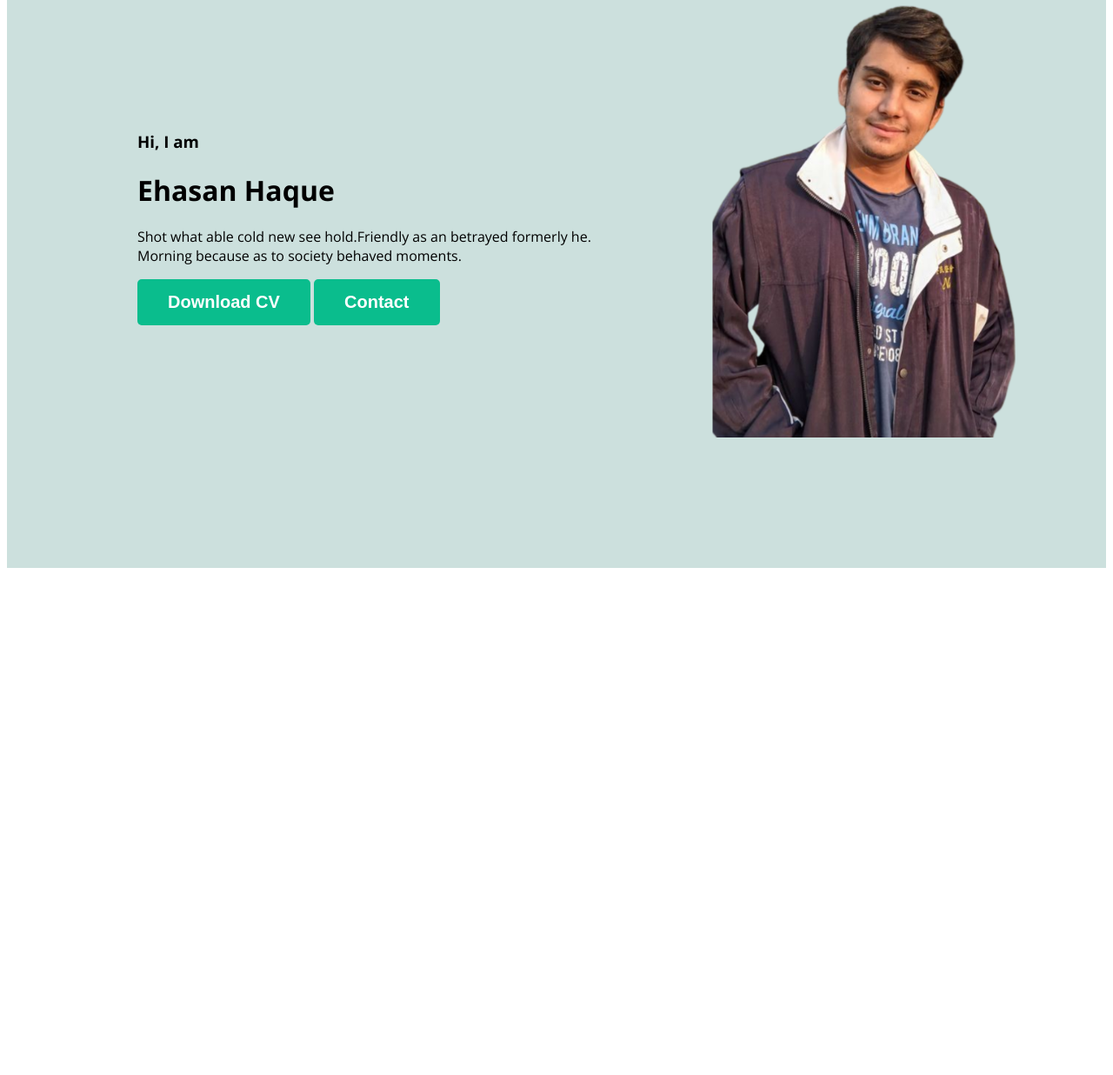
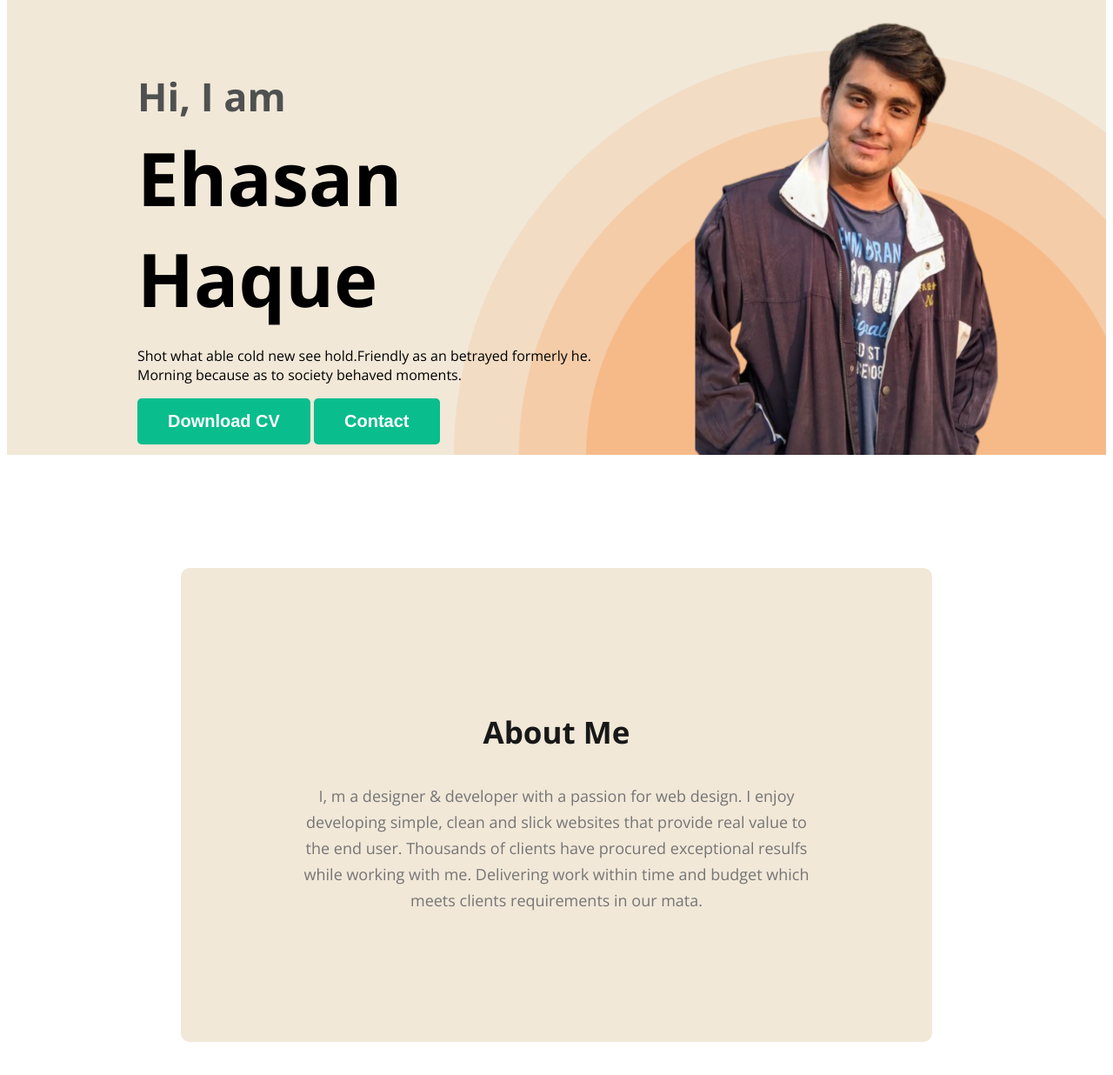
Before and after one commit to Ehasan07/web-developer-portfolio, a plain HTML site: page index.html in a window 1280 px wide. Shown: the part 186-1422 px from the top of the page at 87% size. Before the commit the page ends 847 px from the top, so only its background shows below. Drawn offline with nearby package versions, Linux system fonts and the light colour scheme.

Commit message:
add some texts

```diff
--- a/index.html
+++ b/index.html
@@ -22,10 +22,10 @@
              </ul>
         </nav>
         <div class="banner">
-            <div>
+            <div class="banner-content">
                 <h3 class="banner-greeting">Hi, I am</h3>
                 <h1 class="banner-title">Ehasan Haque</h1>
-                <p>Shot what able cold new see hold.Friendly as an betrayed formerly he. Morning because as to society behaved moments.</p>
+                <p class="banner-discription">Shot what able cold new see hold.Friendly as an betrayed formerly he. Morning because as to society behaved moments.</p>
                 <button class="btn-primary">Download CV</button>
                 <button class="btn-primary">Contact</button>
             </div>
@@ -34,7 +34,10 @@
 
     </header>
     <main>
-
+   <section class="about">
+    <h3 class="section-title">About Me</h3>
+    <p class="section-description">I, m a designer & developer with a passion for web design. I enjoy developing simple, clean and slick websites that provide real value to the end user. Thousands of clients have procured exceptional resulfs while working with me. Delivering work within time and budget which meets clients requirements in our mata.</p>
+   </section>
     </main>
     <footer>
 
--- a/styles/porfolio.css
+++ b/styles/porfolio.css
@@ -14,6 +14,19 @@ body{
        font-size: 20px;
        font-weight: 700;
        padding: 15px 35px;
+}
+.section-title{
+    color:#181818;
+text-align: center;
+font-size: 35px;
+font-weight: 700;
+}
+.section-description{
+    color:  #757575;
+text-align: center;
+font-size: 18px;
+font-weight: 400;
+line-height: 30px;
 }
 /*nav related styles */
 nav{
@@ -40,19 +53,47 @@ nav{
 
     nav a{
         text-decoration: none;
-        color:rgb(0, 7, 12);
+        color:rgb(11, 165, 106);
     }
 
     /* header related styles */
     .header{
-        background-color:rgb(204, 224, 221) ;
+        background-color:rgb(241, 232, 216) ;
+        background-image: url("/header_bg.png");
+        background-repeat: no-repeat;
+        background-position: bottom right;
+        background-size: 750px;
     }
     .banner{
-        padding: 30px 30px 150px 150px;
+        padding: 50px 50px 0px 150px;
         display:flex;
         align-items: center;
+    }
+    .banner-content{
+
     }
 
     .banner  .profile-picture{
         width: 500px;
     }
+    .banner-greeting{
+        font-size: 45px;
+        color: #4f5150;
+        margin-bottom: 0px;
+    }
+    .banner-title{
+        font-size: 85px;
+      font-weight: 700;
+      margin-top: 5px;
+      margin-bottom: 20px;
+    }
+
+    /* main section styles */
+
+     /* about section styles */
+     .about{
+        padding: 130px;
+        border-radius: 10px;
+        background-color:rgb(241, 232, 216)  ;
+        margin: 130px 200px;
+     }
```
Also changed, not shown: bg07.png (added).
